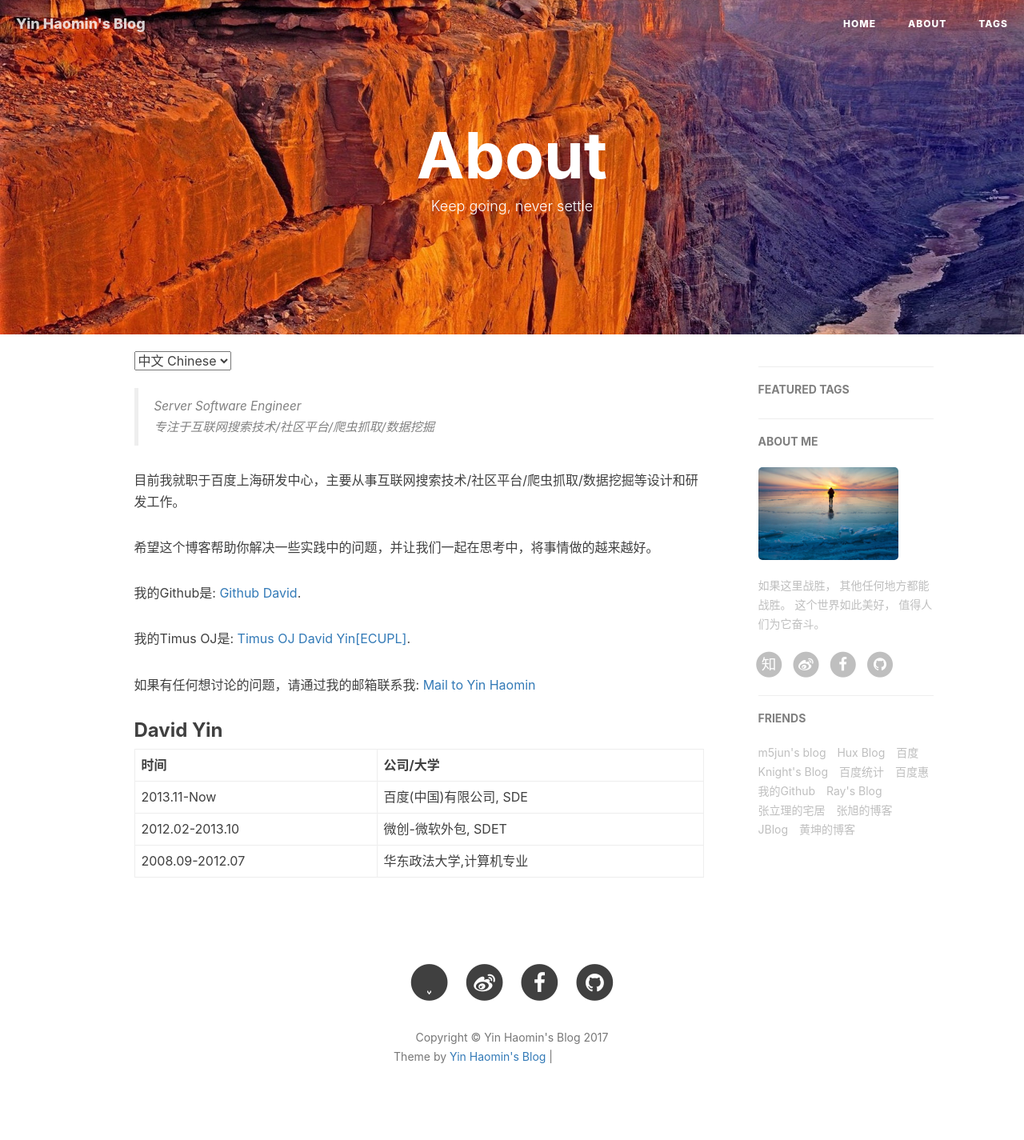
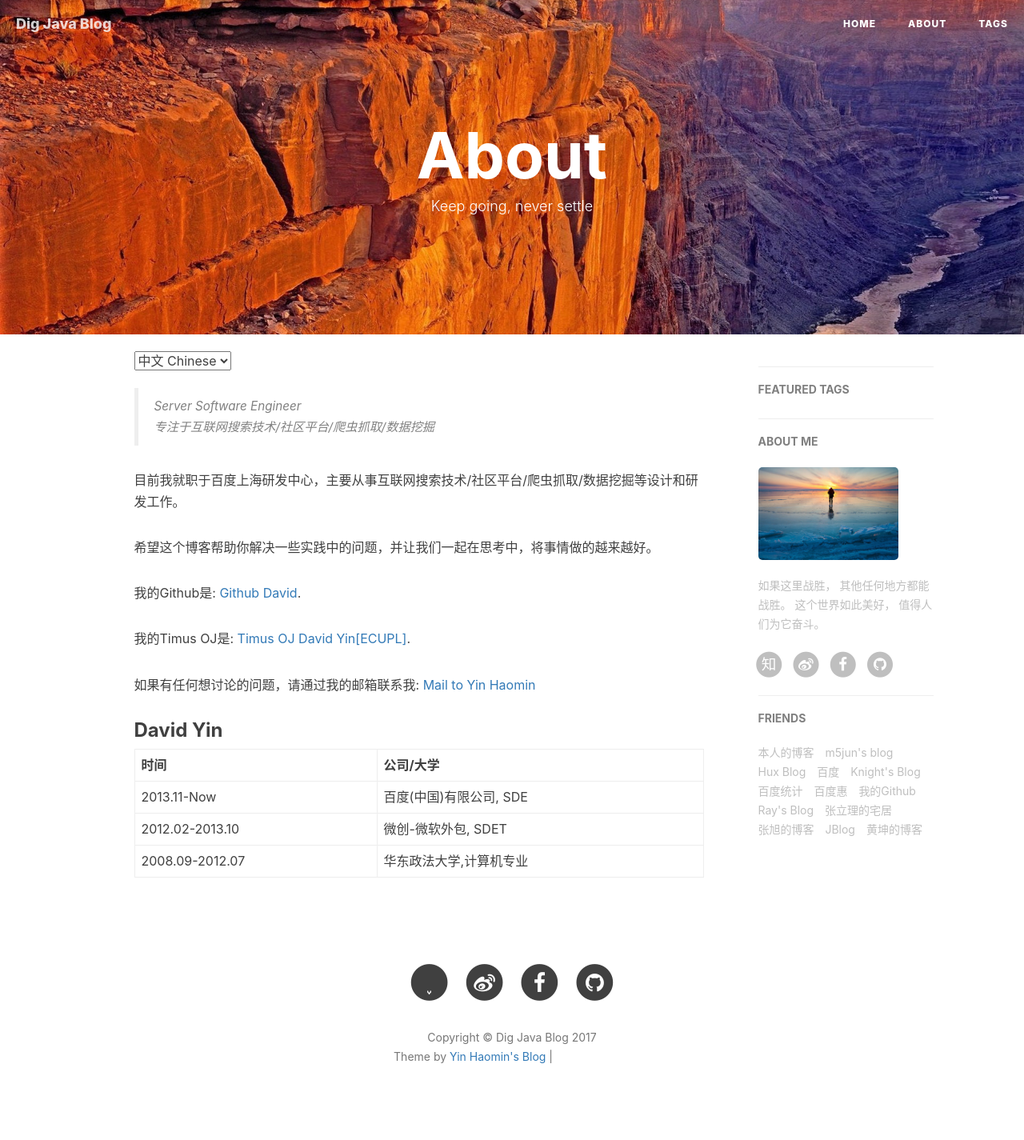
Before and after one commit to baiscjava/basicjava.github.io, a Jekyll site: the page built from about.html, in a window 1280 px wide. Shown: the whole page at 80% size. Built offline with Jekyll 4.4.1, drawn with Linux system fonts in a browser that asks for light colours; nearby versions of some CDN libraries; comment, search, counter and statistics services are not loaded; grey boxes are pictures that could not be loaded.

Commit message:
Update _config.yml

```diff
--- a/_config.yml
+++ b/_config.yml
@@ -1,7 +1,7 @@
 # Site settings
-title: Yin Haomin's Blog
+title: Dig Java Blog
 SEOTitle: 殷浩民的博客 | Yin Haomin's Blog
-header-img: img/home-bg.jpg
+header-img: img/beach2.jpg
 tagline: ''
 sidebar_image: /img/sea.jpg
 lang: 'zh-cmn-Hans'
@@ -58,6 +58,9 @@
 # Friends
 friends: [
     {
+        title: "本人的博客",
+        href: "http://www.yinhaomin.com"
+    },{
         title: "m5jun's blog",
         href: "http://www.m5jun.com"
     },{
```
